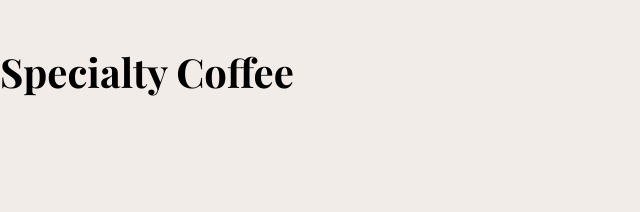
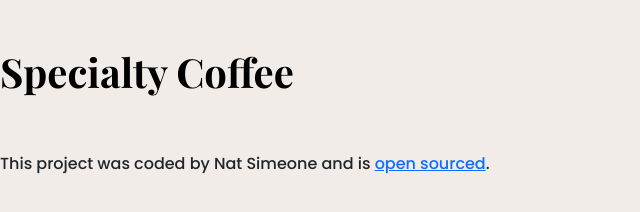
Before and after one commit to natsime/Specialty-Coffee, a plain HTML site: page index.html in a window 1280 px wide. Shown: the whole page, without its empty margins (0-640 px from the left). Drawn offline with nearby package versions, Linux system fonts and the light colour scheme; a web font is replaced by a local one.

Commit message:
added github repository

```diff
--- a/index.html
+++ b/index.html
@@ -13,5 +13,6 @@
 </head>
 <body>
   <h1>Specialty Coffee</h1>
+  <footer>This project was coded by Nat Simeone and is <a href="https://github.com/natsime/Specialty-Coffee" target="_blank">open sourced</a>.</footer>
 </body>
 </html>
```
